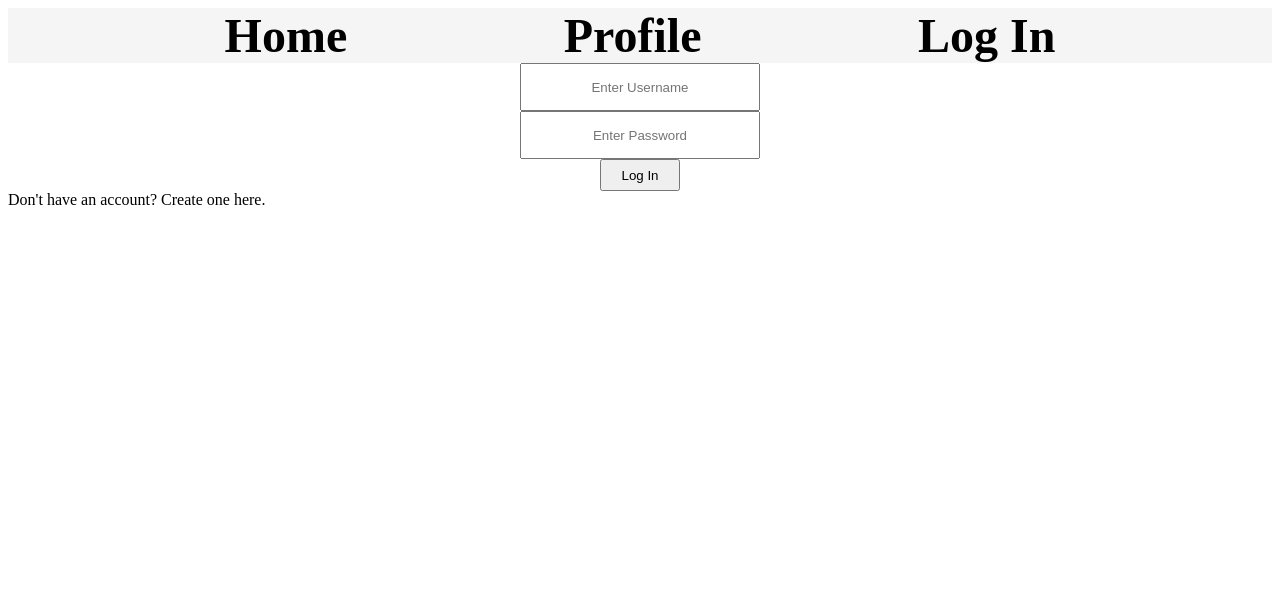
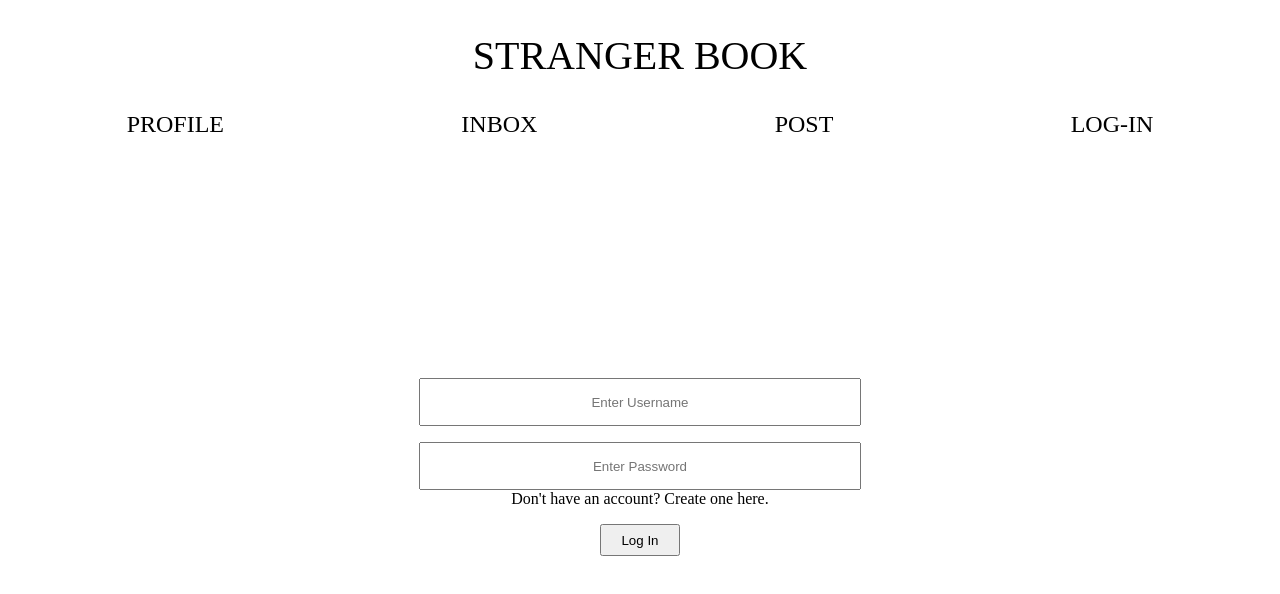
Before and after one commit to MarcusMillsJr/strangerbook, a React (Create React App) app: page /Log in a window 1280 px wide. Shown: the top 594 px of the page. Built offline with nearby package versions, Linux system fonts and the light colour scheme; no server answers.

Commit message:
pulled from api to get posts

```diff
--- a/public/style.css
+++ b/public/style.css
@@ -2,50 +2,72 @@
     box-sizing: border-box;
 }
 
-.home-nav{
+.stranger-title{
     display: flex;
     color:black;
-    font-size: 3rem;
+    font-size: 5vh;
     text-decoration: none;
+    justify-content: center;
+    align-items: center;
+    margin: 2rem;
 }
 
 .profile-nav{
     display: flex;
     color:black;
-    font-size: 3rem;
+    font-size: 1.5rem;
     text-decoration: none;
+    justify-content: center;
+    align-items: center;
 }
 
 .log-nav{
     display: flex;
     color:black;
-    font-size: 3rem;
+    font-size: 1.5rem;
     text-decoration: none;
+    justify-content: center;
+    align-items: center;
 }
 
-.nav-menu{
+.inbox-nav{
     display: flex;
-    justify-content: space-evenly;
-    font-weight: bold;
-    background-color: whitesmoke;
+    color:black;
+    font-size: 1.5rem;
+    text-decoration: none;
+    justify-content: center;
+    align-items: center;
 }
+
+.post-nav{
+    display: flex;
+    color:black;
+    font-size: 1.5rem;
+    text-decoration: none;
+    justify-content: center;
+    align-items: center;
+}
+
+
 
 
 .user-name {
     display: flex;
     height: 3rem;
-    width: 15rem;
+    width: 50%;
     margin: 0 auto;
     justify-content: center;
     align-items: center;
     text-align: center;
+    margin-top: 15rem;
 }
 
 .pass-word {
     display: flex;
     height: 3rem;
-    width: 15rem;
+    width: 50%;
     margin: 0 auto;
+    margin-top: 1rem;
     justify-content: center;
     align-items: center;
     text-align: center;
@@ -56,6 +78,25 @@
     height: 2rem;
     width: 5rem;
     margin: 0 auto;
+    margin-top: 1rem;
     justify-content: center;
     align-items: center;
 }
+
+.signup{
+    display: flex;
+    justify-content: center;
+}
+
+.log-div{
+    width: 70%;
+    margin: 0 auto;
+}
+
+.nav-menu{
+    display: flex;
+    justify-content: space-around;
+    margin: 0 auto;
+    margin-bottom: 1rem;
+
+}
--- a/src/App.js
+++ b/src/App.js
@@ -1,24 +1,60 @@
-import React from "react";
-import { Home, Profile, Log } from "./components";
+import React, { useEffect, useState } from "react";
+import { Home, Profile, Log, Posts, Inbox } from "./components";
 import { Route, Switch, Link } from "react-router-dom";
+import { fetchPosts } from "./api/api";
 
 const App = () => {
+  const [posts, setPosts] = useState([]);
+
+  useEffect(() => {
+    const getPosts = async () => {
+      try {
+        const result = await fetchPosts();
+        setPosts(result);
+      } catch (error) {
+        console.error(error);
+      }
+    };
+    getPosts();
+  }, []);
+
+
   return (
     <>
-      <nav className="nav-menu">
-        <Link to="/" className="home-nav">Home</Link>
-        <Link to="/Profile" className="profile-nav">Profile</Link>
-        <Link to="/Log" className="log-nav">Log In</Link>
+      <nav className="title-page">
+        <Link to="/" className="stranger-title">
+          STRANGER BOOK
+        </Link>
       </nav>
+      <aside className="nav-menu">
+        <Link to="/Profile" className="profile-nav">
+          PROFILE
+        </Link>
+        <Link to="/Inbox" className="inbox-nav">
+          INBOX
+        </Link>
+        <Link to="/Posts" className="post-nav">
+          POST
+        </Link>
+        <Link to="/Log" className="log-nav">
+          LOG-IN
+        </Link>
+      </aside>
       <Switch>
         <Route exact path="/">
           <Home />
         </Route>
         <Route path="/Profile">
-            <Profile />
+          <Profile />
+        </Route>
+        <Route path="/Inbox">
+          <Inbox />
+        </Route>
+        <Route path="/Posts">
+          <Posts posts={posts} />
         </Route>
         <Route path="/Log">
-            <Log />
+          <Log />
         </Route>
       </Switch>
     </>
--- a/src/api/api.js
+++ b/src/api/api.js
@@ -1,8 +1,14 @@
 
 const BASE_URL =  'https://strangers-things.herokuapp.com/api/2207-FTB-ET-WEB-PT'
 
-export const fetchPosts = async = () => {
-    const response = await fetch(`${BASE_URL}/post`)
-
-    console.log(response, 'this is the promise');
-}
+export const fetchPosts = async () => {
+    try{
+        const response = await fetch(`${BASE_URL}/posts`);
+        console.log(response, 'this is the promise');
+        const {data} = await response.json();
+        console.log(data.posts, 'this is data')
+        return data.posts
+    } catch(error){
+        console.error('error fetching posts')
+    }
+};
--- a/src/components/Home.js
+++ b/src/components/Home.js
@@ -1,7 +1,7 @@
 import React from 'react'
 
 const Home = () => {
-    return (<div> Welcome Home</div>)
+    return (<div> Welcome to Stranger Book</div>)
 };
 
 export default Home
--- /dev/null
+++ b/src/components/Inbox.js
@@ -0,0 +1,10 @@
+import React from "react";
+
+const Inbox = () => {
+    return (
+        <div>This in inbox</div>
+    )
+}
+
+
+export default Inbox
--- a/src/components/Log.js
+++ b/src/components/Log.js
@@ -1,4 +1,5 @@
 import React, { useState } from "react";
+
 
 const Log = () => {
   const [username, setUsername] = useState();
@@ -7,11 +8,10 @@ const Log = () => {
     <>
     <div className="log-div">
         <input type="text" placeholder="Enter Username" value="" className="user-name" onChange={null}></input>
-        <input type="text" placeholder="Enter Password" value="" className="pass-word" onChange={null}></input>
-        <button onClick={null} className="log-btn"> Log In </button>
-        <a>Don't have an account? Create one here.</a>
+        <input type="password" placeholder="Enter Password" value="" className="pass-word" onChange={null}></input>
+        <a className="signup">Don't have an account? Create one here.</a>
+        <button onSubmit={null} className="log-btn"> Log In </button>
     </div>
-
     </>
   );
 
--- /dev/null
+++ b/src/components/Posts.js
@@ -0,0 +1,9 @@
+import React from "react";
+
+const Posts = ({posts}) => {
+    return(
+        <div>This is Posts</div>
+    )
+}
+
+export default Posts
--- a/src/components/index.js
+++ b/src/components/index.js
@@ -1,3 +1,5 @@
 export {default as Home} from "./Home"
 export {default as Profile} from "./Profile"
 export {default as Log} from "./Log"
+export {default as Posts} from "./Posts"
+export {default as Inbox} from "./Inbox"
```
